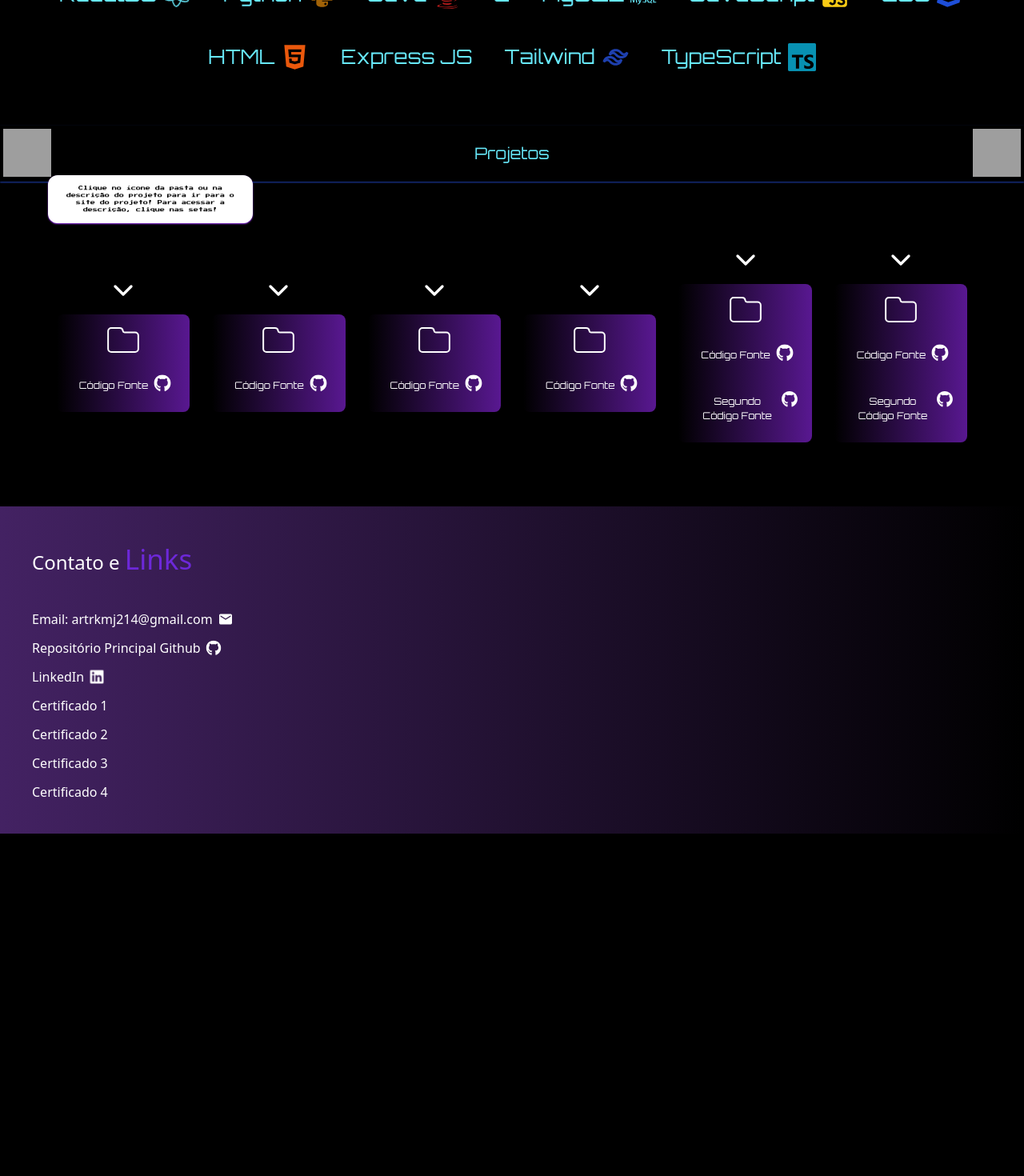
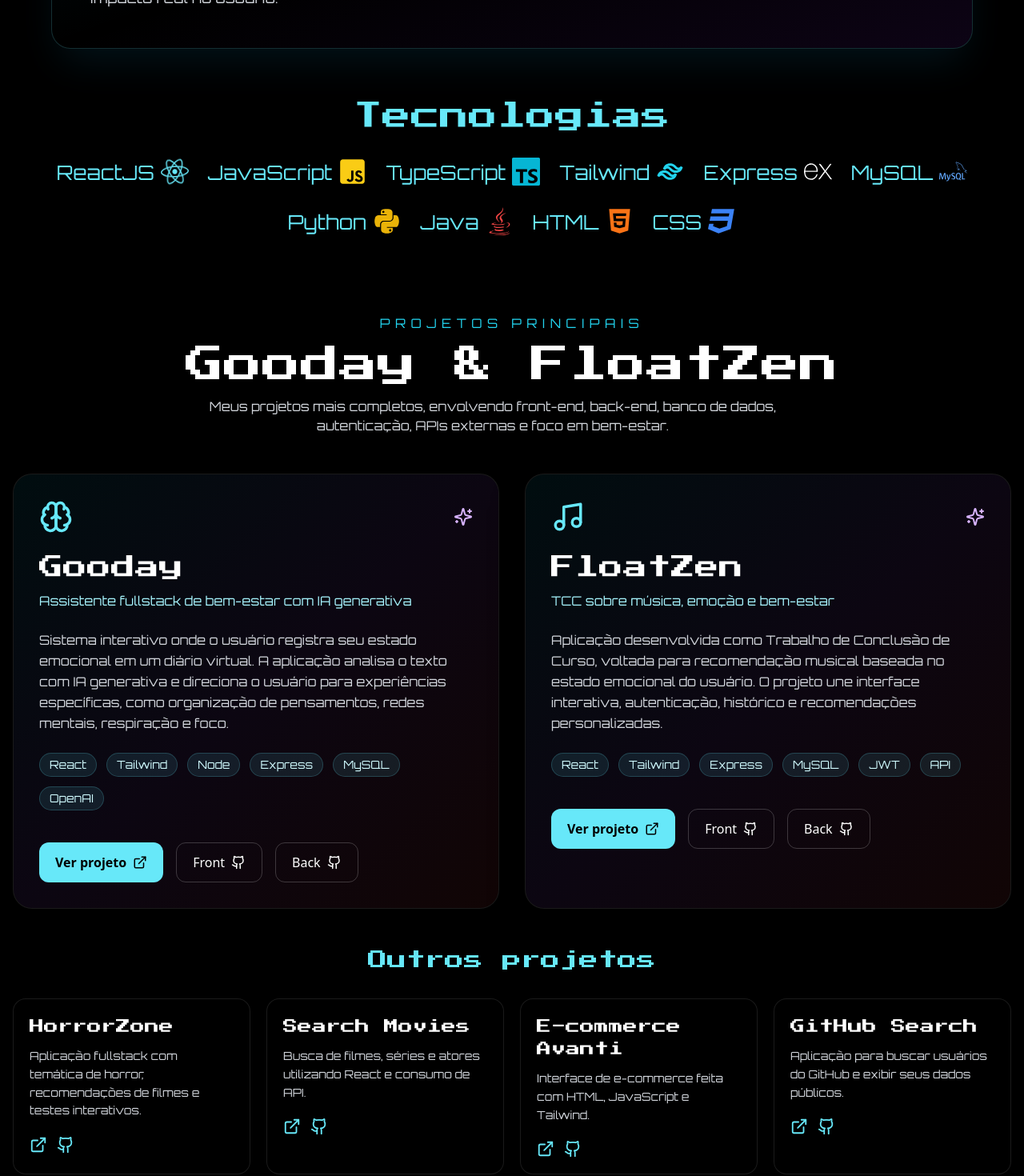
Before and after one commit to Jimmy2202/Personal-Portfolio, a React (Vite) app: page / in a window 1280 px wide. Shown: the part 560-2030 px from the top of the page at 80% size. Before the commit the page ends 1602 px from the top, so only its background shows below. Built offline with nearby package versions, Linux system fonts and the light colour scheme; grey boxes are pictures that could not be loaded; a web font is replaced by a local one.

Commit message:
curriculo e visual

```diff
--- a/src/components/Main.jsx
+++ b/src/components/Main.jsx
@@ -1,284 +1,293 @@
-import { ChevronDown, ChevronUp, Contact } from "lucide-react";
-import { useState } from "react";
+import { ExternalLink, Github, Sparkles, Music, Brain } from "lucide-react";
 import { Element } from "react-scroll";
-import Project from "./Projects";
-import {
-  FaCss3,
-  FaGithub,
-  FaHtml5,
-  FaJava,
-  FaJsSquare,
-  FaReact,
-} from "react-icons/fa";
+import { FaCss3, FaHtml5, FaJava, FaJsSquare, FaReact } from "react-icons/fa";
 import { RiTailwindCssLine } from "react-icons/ri";
 import { FaPython } from "react-icons/fa6";
+import { SiExpress, SiMysql, SiTypescript } from "react-icons/si";
 import ListKnowledge from "./ListKnowledge";
-import { SiMysql, SiTypescript } from "react-icons/si";
-import { CiFolderOn } from "react-icons/ci";
 import Contacts from "./Contact";
 
 function Main() {
-  const [projects, setProjects] = useState([
+  const featuredProjects = [
     {
       id: 1,
-      title: "Folder",
+      title: "Gooday",
+      subtitle: "Assistente fullstack de bem-estar com IA generativa",
       description:
-        "Projeto de um jogo da forca feito em JavaScript, CSS e HTML",
-      link: "https://jimmy2202.github.io/hangman/",
-      icon: "down",
-      github: "https://github.com/Jimmy2202/hangman",
+        "Sistema interativo onde o usuário registra seu estado emocional em um diário virtual. A aplicação analisa o texto com IA generativa e direciona o usuário para experiências específicas, como organização de pensamentos, redes mentais, respiração e foco.",
+      link: "https://jimmy2202.github.io/GoodDay-Front",
+      github: "https://github.com/Jimmy2202/GoodDay-Front",
+      github2: "https://github.com/Jimmy2202/GoodDay-Back",
+      icon: <Brain size={42} />,
+      techs: ["React", "Tailwind", "Node", "Express", "MySQL", "OpenAI"],
     },
     {
-      id: 4,
-      title: "Folder",
+      id: 2,
+      title: "FloatZen",
+      subtitle: "TCC sobre música, emoção e bem-estar",
       description:
-        "Site feito com ReactJS e Tailwind, para buscas de filmes, séries e atores",
+        "Aplicação desenvolvida como Trabalho de Conclusão de Curso, voltada para recomendação musical baseada no estado emocional do usuário. O projeto une interface interativa, autenticação, histórico e recomendações personalizadas.",
+      link: "https://jimmy2202.github.io/FloatZenFront/",
+      github: "https://github.com/Jimmy2202/FloatZenFront",
+      github2: "https://github.com/Jimmy2202/FloatZenBack",
+      icon: <Music size={42} />,
+      techs: ["React", "Tailwind", "Express", "MySQL", "JWT", "API"],
+    },
+  ];
+
+  const otherProjects = [
+    {
+      title: "HorrorZone",
+      description:
+        "Aplicação fullstack com temática de horror, recomendações de filmes e testes interativos.",
+      link: "https://jimmy2202.github.io/HorrorSiteFront/",
+      github: "https://github.com/Jimmy2202/HorrorSiteFront",
+    },
+    {
+      title: "Search Movies",
+      description:
+        "Busca de filmes, séries e atores utilizando React e consumo de API.",
       link: "https://jimmy2202.github.io/Search-Movies/",
-      icon: "down",
       github: "https://github.com/Jimmy2202/Search-Movies",
     },
     {
-      id: 5,
-      title: "Folder",
+      title: "E-commerce Avanti",
       description:
-        "Aplicação que visa simular através de um exemplo disponibilizado no Figma pela empresa Avanti como teste técnico, um e-commerce para a empresa sem permissão de React, apenas Tailwind.",
+        "Interface de e-commerce feita com HTML, JavaScript e Tailwind.",
       link: "https://jimmy2202.github.io/Projeto1-Avanti/",
-      icon: "down",
       github: "https://github.com/Jimmy2202/Projeto1-Avanti",
     },
     {
-      id: 6,
-      title: "Folder",
+      title: "GitHub Search",
       description:
-        "Aplicação que visa buscar usuários do github e suas biografias. Projeto que faz parte do teste técnico da empresa Avanti, utilizando React e Tailwind",
+        "Aplicação para buscar usuários do GitHub e exibir seus dados públicos.",
       link: "https://jimmy2202.github.io/Projeto2-Avanti-Github/",
-      icon: "down",
       github: "https://github.com/Jimmy2202/Projeto2-Avanti-Github",
     },
+  ];
+
+  const knowledgeList = [
     {
-      id: 7,
-      title: "Folder",
-      description:
-        "HORRORZONE - Aplicação com uma temática de horror que visa oferecer algumas ferramentas aos fãs do tema como recomendação de filmes, teste de personagem e de filme que mais se encaixa com o usuário.",
-      link: "https://jimmy2202.github.io/HorrorSiteFront/",
-      icon: "down",
-      github: "https://github.com/Jimmy2202/HorrorSiteFront",
-      github2: "https://github.com/Jimmy2202/HorrorSiteBackEnd",
+      name: "ReactJS",
+      icon: <FaReact className="text-[35px] animate-spin_custom" />,
     },
     {
-      id: 8,
-      title: "Folder",
-      description:
-        "FLOATZEN - Aplicação feita para meu TCC com intuito de recomendar música com base no estado emocional do usuário.",
-      link: "https://jimmy2202.github.io/FloatZenFront/",
-      icon: "down",
-      github: "https://github.com/Jimmy2202/FloatZenFront",
-      github2: "https://github.com/Jimmy2202/FloatZenBack",
+      name: "JavaScript",
+      icon: <FaJsSquare className="text-[35px] text-yellow-400" />,
     },
-  ]);
-
-  const showDetailsProjectAndIcon = (id) => {
-    setProjects((prevprojects) => {
-      return prevprojects.map((project) => {
-        if (project.id == id) {
-          let title = project.title;
-          let description = project.description;
-          return {
-            ...project,
-            title: description,
-            description: title,
-            icon: project.icon == "down" ? "up" : "down",
-          };
-        }
-        return project;
-      });
-    });
-  };
-
-  const renderProjectIcon = (icon, id) => {
-    const IconComponent = icon === "down" ? ChevronDown : ChevronUp;
-
-    return (
-      <div
-        className="flex flex-row justify-center"
-        title="Clique para ver detalhes do projeto"
-      >
-        <IconComponent
-          size={40}
-          onClick={() => showDetailsProjectAndIcon(id)}
-          className="text-white hover:text-violet-600 transition ease-in-out duration-700 hover:cursor-pointer animate-float2"
-        />
-      </div>
-    );
-  };
-
-  const knowledgeList1 = [
     {
-      name: "JavaScript",
-      icon: (
-        <FaJsSquare className="text-[35px] text-yellow-400 animate-float2" />
-      ),
+      name: "TypeScript",
+      icon: <SiTypescript className="text-[35px] text-cyan-500" />,
+    },
+    {
+      name: "Tailwind",
+      icon: <RiTailwindCssLine className="text-[35px] text-cyan-400" />,
+    },
+    {
+      name: "Express",
+      icon: <SiExpress className="text-[35px] text-white" />,
+    },
+    {
+      name: "MySQL",
+      icon: <SiMysql className="text-[35px] text-blue-400" />,
+    },
+    {
+      name: "Python",
+      icon: <FaPython className="text-[35px] text-yellow-500" />,
+    },
+    {
+      name: "Java",
+      icon: <FaJava className="text-[35px] text-red-500" />,
+    },
+    {
+      name: "HTML",
+      icon: <FaHtml5 className="text-[35px] text-orange-500" />,
     },
     {
       name: "CSS",
-      icon: <FaCss3 className="text-[35px] text-blue-700 animate-float2" />,
-    },
-    {
-      name: "HTML",
-      icon: <FaHtml5 className="text-[35px] text-orange-600 animate-float2" />,
-    },
-    { name: "Express JS", icon: null },
-    {
-      name: "Tailwind",
-      icon: (
-        <RiTailwindCssLine className="text-[35px] text-blue-800 animate-float2" />
-      ),
-    },
-    {
-      name: "TypeScript",
-      icon: (
-        <SiTypescript className="text-[35px] text-cyan-600 animate-float2" />
-      ),
-    },
-  ];
-
-  const knowledgeList2 = [
-    {
-      name: "ReactJS",
-      icon: (
-        <FaReact className="text-[35px] hover:text-[#34c6eb] animate-spin_custom" />
-      ),
-    },
-    {
-      name: "Python",
-      icon: <FaPython className="text-[35px] text-yellow-700 animate-float2" />,
-    },
-    {
-      name: "Java",
-      icon: <FaJava className="text-[35px] text-red-700 animate-float2" />,
-    },
-    { name: "C", icon: null },
-    {
-      name: "MySQL",
-      icon: (
-        <SiMysql className="text-[35px] hover:text-blue-600 animate-float2" />
-      ),
+      icon: <FaCss3 className="text-[35px] text-blue-500" />,
     },
   ];
 
   return (
-    <main className="flex justify-center items-center flex-col gap-10">
+    <main className="min-h-screen flex flex-col items-center gap-24 px-4 py-10 text-white">
       <Element
         name="section1"
-        className="w-full flex items-center flex-col justify-center gap-24"
+        className="w-full flex flex-col items-center gap-16"
       >
-        <div className="container_section1 w-[90vw] border border-white mt-10  h-fit bg-black/[0.5] text-cyan-300 transition duration-700 hover:bg-white/[0.5] bg-no-repeat bg-cover hover:text-slate-800 animate-float relative">
-          <span className="absolute p-2 top-[-2vh] left-40 bg-black text-cyan-300 transition duration-500 rounded-lg border border-white">
-            Sobre Mim
+        <section className="w-full max-w-6xl rounded-3xl border border-cyan-300/20 bg-black/50 backdrop-blur-md p-8 md:p-12 shadow-2xl shadow-cyan-950/40 relative overflow-hidden">
+          <div className="absolute inset-0 bg-gradient-to-br from-cyan-500/10 via-transparent to-purple-700/10" />
+
+          <div className="relative z-10 flex flex-col gap-6">
+            <span className="w-fit rounded-full border border-cyan-300/30 bg-cyan-300/10 px-4 py-2 text-sm text-cyan-200 font-orbitron">
+              Desenvolvedor Fullstack
             </span>
-          <div className="p-10 text-center">
-            Meu nome é Arthur de Oliveira Pinto, tenho 26 anos, sou estudante de
-            Ciência da Computação. Atualmente estou no 7º período e em busca da
-            minha primeira vaga de estágio dentro do ramo do desenvolvimento de
-            software.
-          </div>
-          <img
-            src="https://i.imgur.com/ZP2aB6u.gif"
-            alt=""
-            className="absolute bottom-0 w-[100px] h-[100px]"
-          />
-        </div>
 
-        <div className="flex flex-col p-2 sm-custom:text-center gap-10 justify-center items-center w-screen relative">
-          <h1 className="text-cyan-500 text-[30px] sm-custom:text-[20px] font-press_start_2p">
-            Conhecimentos e{" "}
-            <span className="text-cyan-200 text-[40px] sm-custom:text-[30px] font-bold animate-pulse_custom">
-              Tecnologias
-            </span>
+            <h1 className="text-4xl md:text-6xl font-press_start_2p text-cyan-200 leading-tight">
+              Arthur de Oliveira Pinto
             </h1>
 
-          <ul className="flex font-orbitron flex-row sm-custom:flex-col gap-10 flex-wrap justify-center ">
-            {knowledgeList2.map((item) => (
-              <ListKnowledge key={item.name}>
-                {item.name} {item.icon}
-              </ListKnowledge>
-            ))}
+            <p className="max-w-3xl text-gray-300 text-lg leading-relaxed font-orbitron">
+              Estudante de Ciência da Computação e desenvolvedor focado em
+              aplicações fullstack com React, Node, Express, MySQL e interfaces
+              interativas. Tenho interesse em criar projetos que misturam
+              tecnologia, experiência visual e impacto real no usuário.
+            </p>
+          </div>
+        </section>
 
-            {knowledgeList1.map((item) => (
+        <section className="w-full max-w-6xl flex flex-col items-center gap-8">
+          <h2 className="font-press_start_2p text-center text-2xl md:text-4xl text-cyan-300">
+            Tecnologias
+          </h2>
+
+          <ul className="flex font-orbitron flex-row gap-6 flex-wrap justify-center">
+            {knowledgeList.map((item) => (
               <ListKnowledge key={item.name}>
                 {item.name} {item.icon}
               </ListKnowledge>
             ))}
           </ul>
-        </div>
+        </section>
       </Element>
 
-      <Element name="section2" className="flex relative flex-col gap-14 p-5">
-        <p className="p-5 font-orbitron shadow-blue-800 shadow-sm w-screen text-center bg-black/[0.5] text-cyan-300 text-[20px] relative">
-          {" "}
-          Projetos{" "}
-          <img
-            src="https://i.imgur.com/j7yaUrn.gif"
-            alt=""
-            className="absolute left-1 top-1 w-[60px] h-[60px]"
-          />
-          <img
-            src="https://i.imgur.com/j7yaUrn.gif"
-            alt=""
-            className="absolute right-1 top-1 w-[60px] h-[60px]"
-          />
+      <Element
+        name="section2"
+        className="w-full max-w-7xl flex flex-col items-center gap-12"
+      >
+        <div className="text-center flex flex-col gap-4">
+          <span className="text-cyan-400 font-orbitron tracking-[0.4em] uppercase">
+            Projetos principais
+          </span>
+
+          <h2 className="font-press_start_2p text-3xl md:text-5xl text-white">
+            Gooday & FloatZen
+          </h2>
+
+          <p className="max-w-3xl text-gray-300 font-orbitron">
+            Meus projetos mais completos, envolvendo front-end, back-end, banco
+            de dados, autenticação, APIs externas e foco em bem-estar.
+          </p>
+        </div>
+
+        <div className="grid grid-cols-1 lg:grid-cols-2 gap-8 w-full">
+          {featuredProjects.map((project) => (
+            <article
+              key={project.id}
+              className="group relative overflow-hidden rounded-3xl border border-white/10 bg-black/60 backdrop-blur-md p-8 shadow-2xl shadow-black/50 transition-all duration-500 hover:-translate-y-2 hover:border-cyan-300/40"
+            >
+              <div className="absolute inset-0 bg-gradient-to-br from-cyan-500/10 via-purple-500/10 to-red-500/10 opacity-70" />
+
+              <div className="relative z-10 flex flex-col gap-6">
+                <div className="flex items-center justify-between">
+                  <div className="text-cyan-300">{project.icon}</div>
+                  <Sparkles className="text-purple-300 animate-pulse" />
+                </div>
+
+                <div>
+                  <h3 className="font-press_start_2p text-3xl text-white mb-3">
+                    {project.title}
+                  </h3>
+
+                  <p className="text-cyan-200 font-orbitron">
+                    {project.subtitle}
+                  </p>
+                </div>
+
+                <p className="text-gray-300 leading-relaxed font-orbitron">
+                  {project.description}
                 </p>
 
-        <div className="absolute w-[20vw] sm-custom:left-7 sm-custom:top-24 sm-custom:w-[95vw] text-[6px] font-press_start_2p text-center shadow-sm shadow-purple-600 top-20 left-20 animate-float2 p-3 bg-white border-red-500 rounded-xl">
-          Clique no ícone da pasta ou na descrição do projeto para ir para o
-          site do projeto! Para acessar a descrição, clique nas setas!
+                <div className="flex flex-wrap gap-3">
+                  {project.techs.map((tech) => (
+                    <span
+                      key={tech}
+                      className="rounded-full border border-cyan-300/20 bg-cyan-300/10 px-3 py-1 text-sm text-cyan-100 font-orbitron"
+                    >
+                      {tech}
+                    </span>
+                  ))}
                 </div>
 
-        <div className="flex relative flex-row flex-wrap gap-7 p-5 justify-center items-center sm-custom:flex-col">
-          {projects.map((project) => (
-            <div
-              key={project.id}
-              className="h-fit w-fit flex flex-col gap-3 justify-center items-center"
-            >
-              {renderProjectIcon(project.icon, project.id)}
-              <Project>
+                <div className="flex flex-wrap gap-4 pt-4">
                   <a
                     href={project.link}
-                  title="Clique para ir ao projeto..."
-                  className="hover:text-purple-950"
+                    target="_blank"
+                    rel="noreferrer"
+                    className="flex items-center gap-2 rounded-xl bg-cyan-300 px-5 py-3 text-black font-bold transition-all duration-300 hover:bg-white"
                   >
-                  {project.title == "Folder" ? (
-                    <CiFolderOn className="scale-[3] sm-custom:scale-[4]" />
-                  ) : (
-                    <div>{project.title}</div>
-                  )}
+                    Ver projeto <ExternalLink size={18} />
                   </a>
+
                   <a
                     href={project.github}
-                  className="hover:text-black text-[12px] font-orbitron flex flex-row gap-3"
+                    target="_blank"
+                    rel="noreferrer"
+                    className="flex items-center gap-2 rounded-xl border border-white/20 px-5 py-3 text-white transition-all duration-300 hover:bg-white hover:text-black"
                   >
-                  Código Fonte
-                  <FaGithub className="scale-[1.8]" />
+                    Front <Github size={18} />
                   </a>
-                {project.github2 ? (
+
                   <a
                     href={project.github2}
-                    className="hover:text-black text-[12px] font-orbitron flex flex-row gap-3"
+                    target="_blank"
+                    rel="noreferrer"
+                    className="flex items-center gap-2 rounded-xl border border-white/20 px-5 py-3 text-white transition-all duration-300 hover:bg-white hover:text-black"
                   >
-                    Segundo Código Fonte
-                    <FaGithub className="scale-[2.5]" />
+                    Back <Github size={18} />
                   </a>
-                ) : (
-                  ""
-                )}
-              </Project>
                 </div>
+              </div>
+            </article>
           ))}
         </div>
+
+        <section className="w-full flex flex-col gap-8">
+          <h2 className="font-press_start_2p text-center text-2xl text-cyan-300">
+            Outros projetos
+          </h2>
+
+          <div className="grid grid-cols-1 md:grid-cols-2 xl:grid-cols-4 gap-5">
+            {otherProjects.map((project) => (
+              <article
+                key={project.title}
+                className="rounded-2xl border border-white/10 bg-black/50 p-5 backdrop-blur-md transition-all duration-300 hover:-translate-y-1 hover:border-purple-400/40"
+              >
+                <h3 className="font-press_start_2p text-lg text-white mb-3">
+                  {project.title}
+                </h3>
+
+                <p className="text-gray-300 text-sm font-orbitron leading-relaxed mb-5">
+                  {project.description}
+                </p>
+
+                <div className="flex gap-3">
+                  <a
+                    href={project.link}
+                    target="_blank"
+                    rel="noreferrer"
+                    className="text-cyan-300 hover:text-white transition"
+                  >
+                    <ExternalLink size={22} />
+                  </a>
+
+                  <a
+                    href={project.github}
+                    target="_blank"
+                    rel="noreferrer"
+                    className="text-cyan-300 hover:text-white transition"
+                  >
+                    <Github size={22} />
+                  </a>
+                </div>
+              </article>
+            ))}
+          </div>
+        </section>
       </Element>
 
-      <Element name="footer">
-        <Contacts></Contacts>
+      <Element name="footer" className="w-full">
+        <Contacts />
       </Element>
     </main>
   );
```
Also changed, not shown: 1 other file (tests, documents, lock files or other folders). Lines whose indentation alone changed are shown as unchanged.
